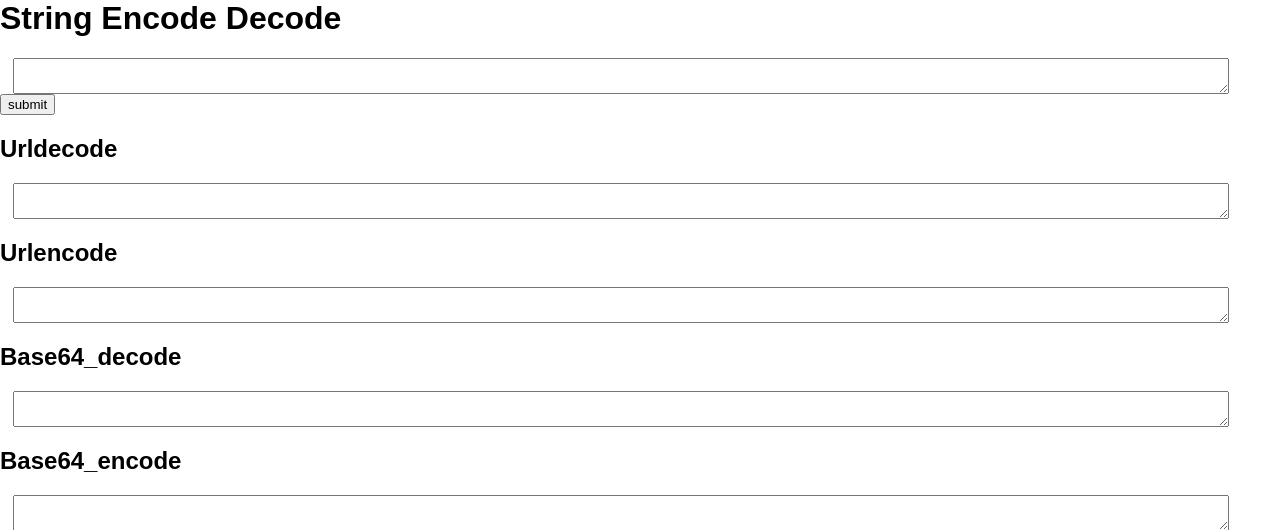
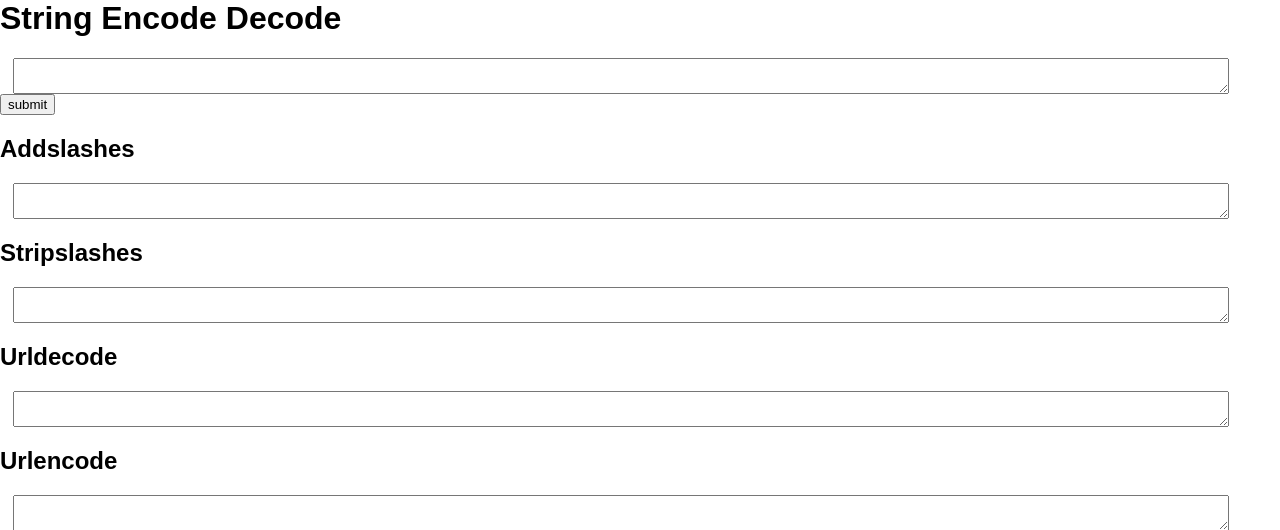
Before and after one commit to Opendojo/php7-sandbox, a PHP site: page /strings/encode-decode.php in a window 1280 px wide. Shown: the top 530 px of the page. Run offline with PHP 8.4, Linux system fonts and the light colour scheme; data that the repository does not hold is empty.

Commit message:
add addslashes stripslashes

```diff
--- a/strings/encode-decode.php
+++ b/strings/encode-decode.php
@@ -13,6 +13,8 @@ $in = $_POST['in'];
 <?php
 
 $functionsList = array(
+    'addslashes',
+    'stripslashes',
     'urldecode',
     'urlencode',
     'utf8decode',
```
